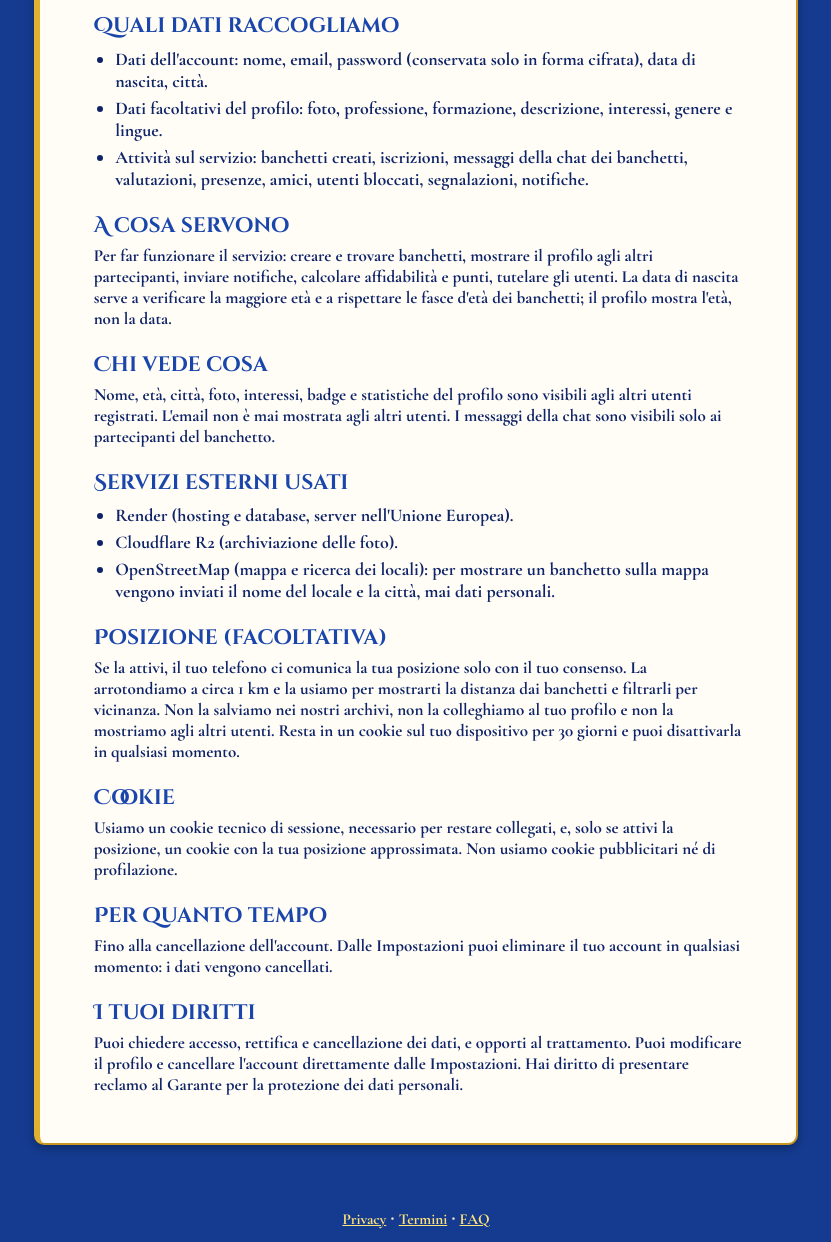
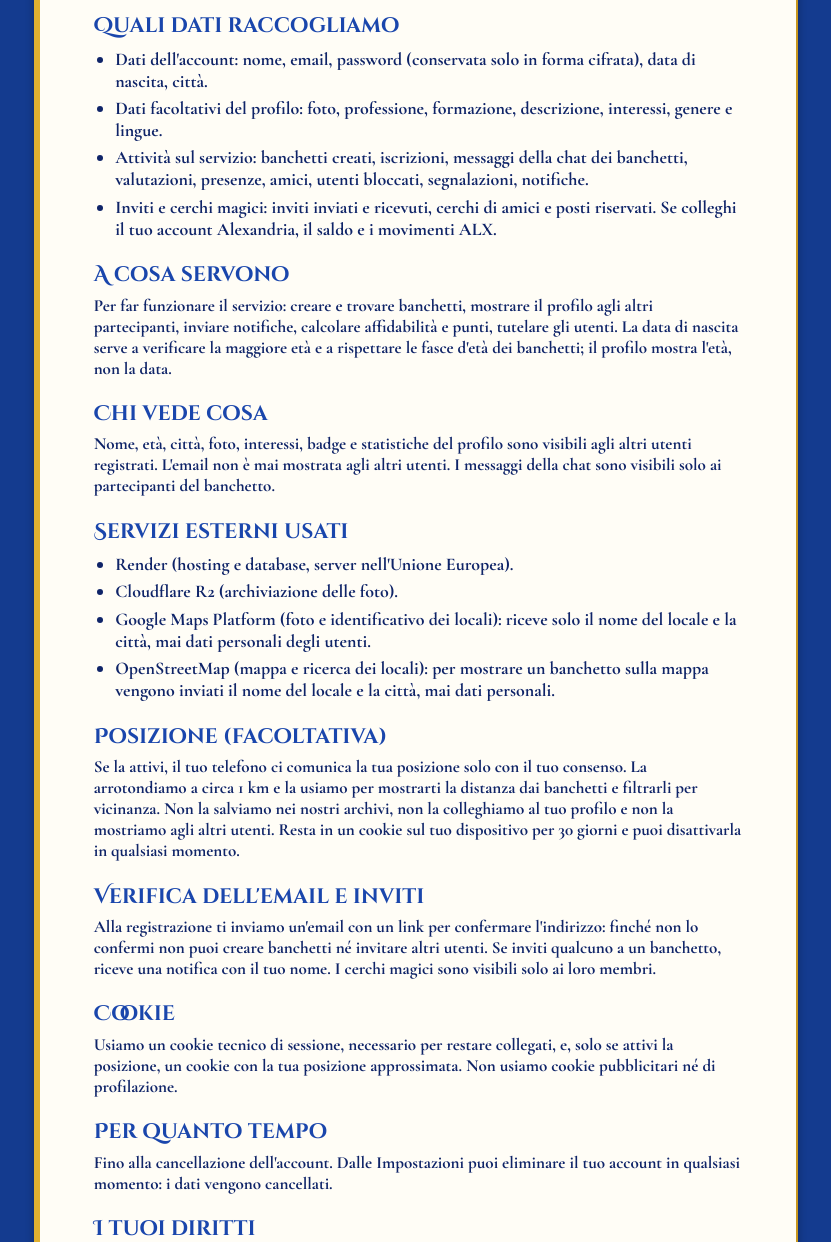
Before and after one commit to GIULAN78/SYMPOSIUM, a Flask app: page /privacy in a window 1280 px wide. Shown: the part 420-1662 px from the top of the page, without its empty margins (224-1055 px from the left). Run offline with Flask 3, Linux system fonts and the light colour scheme; data that the repository does not hold is empty; some libraries are stand-ins or nearby versions.

Commit message:
Verifica dell'email alla registrazione e privacy aggiornata

```diff
--- a/app.py
+++ b/app.py
@@ -201,6 +201,17 @@ def init_db():
     aggiungi_colonna(conn, "tavoli", "foto_url", "TEXT")
     aggiungi_colonna(conn, "tavoli", "tipologia", "TEXT")
     aggiungi_colonna(conn, "locali", "google_place_id", "TEXT")
+    aggiungi_colonna(conn, "utenti", "email_verificata", "INTEGER")
+    esegui(conn, f"""
+        CREATE TABLE IF NOT EXISTS verifica_email (
+            id {pk},
+            utente_id INTEGER,
+            token_hash TEXT NOT NULL,
+            scade_il TEXT,
+            usato INTEGER DEFAULT 0,
+            creato_il TEXT
+        )
+    """)
     aggiungi_colonna(conn, "tavoli", "cerchio_id", "INTEGER")
     esegui(conn, f"""
         CREATE TABLE IF NOT EXISTS cerchi (
@@ -3060,6 +3071,10 @@ def _tavolo_per_invito(conn, tavolo_id):
     if not t:
         conn.close()
         abort(404)
+    if not email_verificata(conn, session["utente_id"]):
+        conn.close()
+        flash("Conferma la tua email per invitare altri utenti.")
+        abort(redirect(url_for("home")))
     return t
 
 
@@ -3478,6 +3493,101 @@ def cerchio_posto(tavolo_id, azione):
     return redirect(url_for("dettaglio_tavolo", tavolo_id=tavolo_id))
 
 
+def email_verificata(conn, uid):
+    r = esegui(conn, "SELECT email_verificata FROM utenti WHERE id = ?", (uid,)).fetchone()
+    return (not r) or r["email_verificata"] is None or int(r["email_verificata"]) == 1
+
+
+def _invia_verifica(conn, uid, nome, email):
+    import hashlib
+    import secrets
+    ora = adesso_it()
+    recenti = esegui(conn, "SELECT COUNT(*) AS n FROM verifica_email WHERE utente_id = ? AND creato_il > ?",
+                     (uid, (ora - timedelta(hours=1)).isoformat())).fetchone()["n"]
+    if int(recenti) >= 3:
+        return False
+    token = secrets.token_urlsafe(32)
+    esegui(conn, "INSERT INTO verifica_email (utente_id, token_hash, scade_il, usato, creato_il) VALUES (?, ?, ?, 0, ?)",
+           (uid, hashlib.sha256(token.encode()).hexdigest(), (ora + timedelta(hours=24)).isoformat(), ora.isoformat()))
+    conn.commit()
+    base = request.url_root.rstrip("/")
+    if base.startswith("http://") and "localhost" not in base and "127.0.0.1" not in base:
+        base = "https://" + base[len("http://"):]
+    link = base + "/verifica-email/" + token
+    pulito = (nome or "").replace("<", "").replace(">", "")
+    html = (
+        "<div style='background:#143b8f;padding:28px 14px;font-family:Georgia,serif;'>"
+        "<div style='max-width:520px;margin:0 auto;background:#fffdf6;border:2px solid #c8971f;border-radius:14px;padding:24px;color:#0f2468;'>"
+        "<h2 style='margin-top:0;letter-spacing:2px;'>SYMPOSIUM</h2>"
+        "<p>Ciao " + pulito + ", benvenuto! Conferma il tuo indirizzo email per creare banchetti e invitare gli amici.</p>"
+        "<p><a href='" + link + "' style='display:inline-block;background:#0d2a78;color:#ffe27a;padding:10px 18px;border-radius:8px;text-decoration:none;font-weight:bold;'>Conferma la mia email</a></p>"
+        "<p style='font-size:13px;'>Il link vale 24 ore. Se non ti sei registrato tu, ignora questa email.</p>"
+        "</div></div>"
+    )
+    api_alexandria("POST", "/symposium/invia-email",
+                   {"destinatario": email, "oggetto": "Symposium: conferma la tua email", "html": html},
+                   con_chiave=True)
+    return True
+
+
+@app.route("/verifica-email/<token>")
+def verifica_email_pagina(token):
+    import hashlib
+    th = hashlib.sha256(token.encode()).hexdigest()
+    conn = get_db()
+    r = esegui(conn, "SELECT id, utente_id, scade_il, usato FROM verifica_email WHERE token_hash = ?", (th,)).fetchone()
+    if (not r) or r["usato"] or (not r["scade_il"]) or r["scade_il"] <= adesso_it().isoformat():
+        conn.close()
+        flash("Il link non è valido o è scaduto: puoi chiederne uno nuovo dall'avviso in alto.")
+        return redirect(url_for("home"))
+    esegui(conn, "UPDATE utenti SET email_verificata = 1 WHERE id = ?", (r["utente_id"],))
+    esegui(conn, "UPDATE verifica_email SET usato = 1 WHERE utente_id = ?", (r["utente_id"],))
+    conn.commit()
+    conn.close()
+    flash("Email confermata: grazie!")
+    return redirect(url_for("home"))
+
+
+@app.route("/reinvia-verifica", methods=["POST"])
+@login_richiesto
+def reinvia_verifica():
+    conn = get_db()
+    u = esegui(conn, "SELECT id, nome, email FROM utenti WHERE id = ?", (session["utente_id"],)).fetchone()
+    if u and not email_verificata(conn, u["id"]):
+        if _invia_verifica(conn, u["id"], u["nome"], u["email"]):
+            flash("Ti abbiamo inviato un nuovo link: controlla la posta, anche tra la posta indesiderata.")
+        else:
+            flash("Hai già chiesto troppi link: riprova tra un'ora.")
+    conn.close()
+    return redirect(request.referrer or url_for("home"))
+
+
+@app.after_request
+def avviso_email(risposta):
+    try:
+        if ("utente_id" not in session or risposta.status_code != 200 or risposta.mimetype != "text/html"
+                or request.endpoint in ("esci", "verifica_email_pagina", "reinvia_verifica", "static")):
+            return risposta
+        conn = get_db()
+        ok = email_verificata(conn, session["utente_id"])
+        conn.close()
+        if ok:
+            return risposta
+        testo = risposta.get_data(as_text=True)
+        if "avviso-email" in testo:
+            return risposta
+        import re as _re
+        m = _re.search(r"<body[^>]*>", testo)
+        if m:
+            html = ("<div id='avviso-email'>📧 Conferma la tua email per creare banchetti e invitare altri utenti. "
+                    "<form method='POST' action='" + url_for("reinvia_verifica") + "' style='display:inline'>"
+                    "<button type='submit'>Invia di nuovo il link</button></form></div>")
+            risposta.set_data(testo[:m.end()] + html + testo[m.end():])
+    except Exception:
+        pass
+    return risposta
+
+
 @app.route("/miei-tavoli")
 @login_richiesto
 def miei_tavoli():
@@ -3838,14 +3948,18 @@ def registrati():
         try:
             nuovo_id = inserisci(
                 conn,
-                "INSERT INTO utenti (nome, email, password_hash, interessi, creato_il, data_nascita, citta) VALUES (?, ?, ?, ?, ?, ?, ?)",
+                "INSERT INTO utenti (nome, email, password_hash, interessi, creato_il, data_nascita, citta, email_verificata) VALUES (?, ?, ?, ?, ?, ?, ?, 0)",
                 (nome, email, generate_password_hash(password), interessi, datetime.now().isoformat(), data_nascita, citta)
             )
             conn.commit()
             session["utente_id"] = nuovo_id
             session["utente_nome"] = nome
+            try:
+                _invia_verifica(conn, nuovo_id, nome, email)
+            except Exception:
+                pass
             conn.close()
-            flash("Benvenuto! Aggiungi una foto dal tuo profilo.")
+            flash("Benvenuto! Ti abbiamo inviato un'email: conferma l'indirizzo per creare banchetti e invitare gli amici.")
             return redirect(url_for("home"))
         except IntegrityError:
             conn.rollback()
@@ -3975,6 +4089,12 @@ def modifica_profilo():
 @app.route("/tavolo/nuovo", methods=["GET", "POST"])
 @login_richiesto
 def nuovo_tavolo():
+    _c = get_db()
+    _ok = email_verificata(_c, session["utente_id"])
+    _c.close()
+    if not _ok:
+        flash("Conferma la tua email per creare un banchetto: controlla la posta.")
+        return redirect(url_for("home"))
     if request.method == "POST":
         tema = request.form["tema"]
         locale_nome = request.form["locale"]
--- a/static/css/style.css
+++ b/static/css/style.css
@@ -1569,3 +1569,25 @@ header h1 {
 .box-cerchio p {
     margin: 0.2rem 0;
 }
+
+/* Avviso email */
+#avviso-email {
+    padding: 0.5rem 0.8rem;
+    text-align: center;
+    font-weight: 700;
+    background: #fff3c4;
+    color: #0f2468;
+    border-bottom: 3px solid #c8971f;
+}
+
+#avviso-email button {
+    margin-left: 0.4rem;
+    padding: 0.15rem 0.7rem;
+    border-radius: 8px;
+    border: 2px solid #c8971f;
+    background: #0d2a78;
+    color: #ffe27a;
+    font-family: inherit;
+    font-weight: 700;
+    cursor: pointer;
+}
--- a/templates/info.html
+++ b/templates/info.html
@@ -32,6 +32,7 @@
                     <li>Dati dell'account: nome, email, password (conservata solo in forma cifrata), data di nascita, città.</li>
                     <li>Dati facoltativi del profilo: foto, professione, formazione, descrizione, interessi, genere e lingue.</li>
                     <li>Attività sul servizio: banchetti creati, iscrizioni, messaggi della chat dei banchetti, valutazioni, presenze, amici, utenti bloccati, segnalazioni, notifiche.</li>
+                    <li>Inviti e cerchi magici: inviti inviati e ricevuti, cerchi di amici e posti riservati. Se colleghi il tuo account Alexandria, il saldo e i movimenti ALX.</li>
                 </ul>
 
                 <h3>A cosa servono</h3>
@@ -44,11 +45,15 @@
                 <ul>
                     <li>Render (hosting e database, server nell'Unione Europea).</li>
                     <li>Cloudflare R2 (archiviazione delle foto).</li>
+                    <li>Google Maps Platform (foto e identificativo dei locali): riceve solo il nome del locale e la città, mai dati personali degli utenti.</li>
                     <li>OpenStreetMap (mappa e ricerca dei locali): per mostrare un banchetto sulla mappa vengono inviati il nome del locale e la città, mai dati personali.</li>
                 </ul>
 
                 <h3>Posizione (facoltativa)</h3>
                 <p>Se la attivi, il tuo telefono ci comunica la tua posizione solo con il tuo consenso. La arrotondiamo a circa 1 km e la usiamo per mostrarti la distanza dai banchetti e filtrarli per vicinanza. Non la salviamo nei nostri archivi, non la colleghiamo al tuo profilo e non la mostriamo agli altri utenti. Resta in un cookie sul tuo dispositivo per 30 giorni e puoi disattivarla in qualsiasi momento.</p>
+
+                <h3>Verifica dell'email e inviti</h3>
+                <p>Alla registrazione ti inviamo un'email con un link per confermare l'indirizzo: finché non lo confermi non puoi creare banchetti né invitare altri utenti. Se inviti qualcuno a un banchetto, riceve una notifica con il tuo nome. I cerchi magici sono visibili solo ai loro membri.</p>
 
                 <h3>Cookie</h3>
                 <p>Usiamo un cookie tecnico di sessione, necessario per restare collegati, e, solo se attivi la posizione, un cookie con la tua posizione approssimata. Non usiamo cookie pubblicitari né di profilazione.</p>
```
